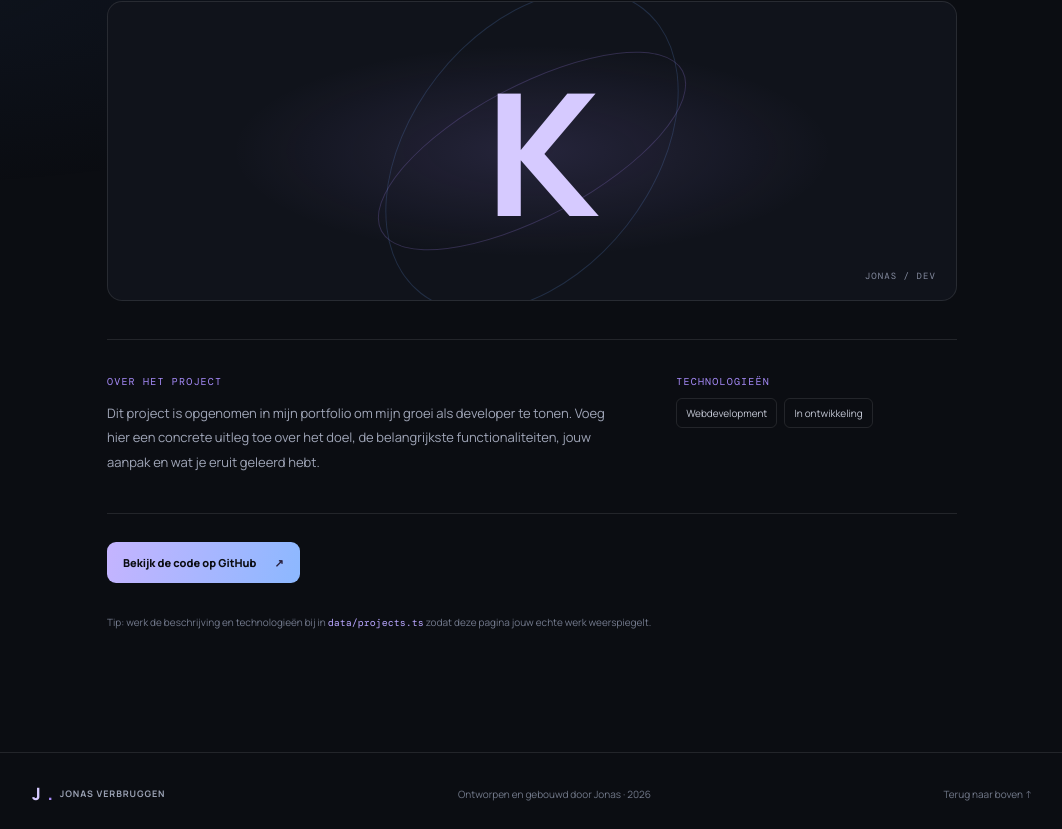
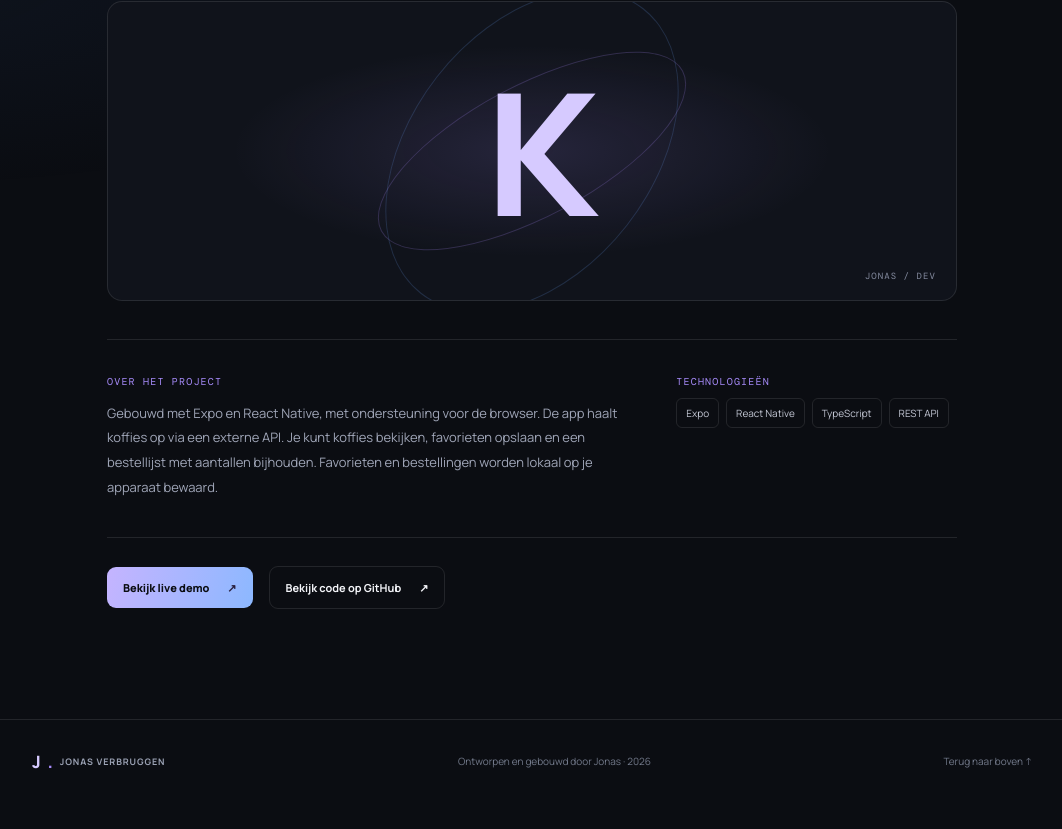
Before and after one commit to jonasvrnnn/portfolio, a Next.js app: page /projects/koffie in a window 1280 px wide. Shown: the part 463-1292 px from the top of the page, without its empty margins (108-1170 px from the left). After the commit the page ends 1265 px from the top, so only its background shows below. Built offline with nearby package versions, Linux system fonts and the light colour scheme; no server answers.

Commit message:
Prepare portfolio project demos and document hosting

```diff
--- a/app/projects/[slug]/page.module.css
+++ b/app/projects/[slug]/page.module.css
@@ -16,6 +16,9 @@
 .tags span { padding: 7px 9px; border: 1px solid var(--line); border-radius: 6px; color: #c4c8d5; font-size: 10px; }
 .github { display: inline-flex; gap: 18px; margin-top: 28px; padding: 13px 16px; border-radius: 9px; color: #0b0d12; background: linear-gradient(105deg, #c5b4ff, #8cb8ff); font-size: 11px; font-weight: 800; }
 .github span { color: #29203e; }
-.editNote { margin-top: 30px; color: #747b8e; font-size: 10px; line-height: 1.8; }
-.editNote code { color: #b9a7ff; font-family: var(--font-mono); }
+.actions { display: flex; flex-wrap: wrap; align-items: center; gap: 16px; margin-top: 28px; }
+.actions .github { margin-top: 0; }
+.source { display: inline-flex; gap: 18px; padding: 13px 16px; border: 1px solid var(--line); border-radius: 9px; font-size: 11px; font-weight: 700; }
+.source:hover { color: #c4b5fd; }
+.actions a:focus-visible { outline: 2px solid var(--accent); outline-offset: 4px; }
 @media (max-width: 650px) { .main { width: calc(100% - 32px); padding-top: 42px; } .back { margin-bottom: 38px; } .visual { height: 230px; } .visual > span { font-size: 135px; } .details { grid-template-columns: 1fr; gap: 20px; } }
--- a/app/projects/[slug]/page.tsx
+++ b/app/projects/[slug]/page.tsx
@@ -22,7 +22,9 @@ export default async function ProjectDetailPage({ params }: ProjectPageProps) {
     <p className={styles.lead}>{project.description}</p>
     <div className={styles.visual} aria-hidden="true"><span>{project.title.slice(0, 1)}</span><small>JONAS / DEV</small></div>
     <section className={styles.details}><div><p className={styles.label}>OVER HET PROJECT</p><p>{project.longDescription}</p></div><div><p className={styles.label}>TECHNOLOGIEËN</p><div className={styles.tags}>{project.technologies.map((technology) => <span key={technology}>{technology}</span>)}</div></div></section>
-    <a className={styles.github} href={project.githubUrl} target="_blank" rel="noreferrer">Bekijk de code op GitHub <span>↗</span></a>
-    <p className={styles.editNote}>Tip: werk de beschrijving en technologieën bij in <code>data/projects.ts</code> zodat deze pagina jouw echte werk weerspiegelt.</p>
+    <div className={styles.actions}>
+      {project.demoUrl && <a className={styles.github} href={project.demoUrl} target="_blank" rel="noopener noreferrer">Bekijk live demo <span aria-hidden="true">↗</span></a>}
+      <a className={styles.source} href={project.githubUrl} target="_blank" rel="noopener noreferrer">Bekijk code op GitHub <span aria-hidden="true">↗</span></a>
+    </div>
   </main><Footer /></>;
 }
--- a/components/ProjectCard/ProjectCard.module.css
+++ b/components/ProjectCard/ProjectCard.module.css
@@ -15,7 +15,8 @@
 .description { min-height: 58px; margin: 0; color: var(--muted); font-size: 12px; line-height: 1.8; }
 .tags { display: flex; flex-wrap: wrap; gap: 6px; margin-top: 17px; }
 .tags span { padding: 6px 8px; border: 1px solid var(--line); border-radius: 5px; color: #aeb4c5; font-size: 9px; }
-.links { display: flex; justify-content: space-between; gap: 12px; margin-top: 20px; padding-top: 15px; border-top: 1px solid var(--line); font-size: 11px; font-weight: 700; }
+.links { display: flex; flex-wrap: wrap; justify-content: space-between; gap: 12px; margin-top: 20px; padding-top: 15px; border-top: 1px solid var(--line); font-size: 11px; font-weight: 700; }
+.links .demo { color: #c4b5fd; }
 .links a { transition: color .2s ease; }
 .links a:hover { color: #c4b5fd; }
 .links a span { color: var(--accent); margin-left: 5px; }
--- a/components/ProjectCard/ProjectCard.tsx
+++ b/components/ProjectCard/ProjectCard.tsx
@@ -8,7 +8,11 @@ export default function ProjectCard({ project }: ProjectCardProps) {
     <div className={styles.art} aria-hidden="true"><span className={styles.artGlow} /><span className={styles.artLetters}>{project.title.slice(0, 1)}</span><span className={styles.artLabel}>JONAS / DEV</span></div>
     <div className={styles.body}><p className={styles.eyebrow}>{project.eyebrow}</p><h3>{project.title}</h3><p className={styles.description}>{project.description}</p>
       <div className={styles.tags}>{project.technologies.map((technology) => <span key={technology}>{technology}</span>)}</div>
-      <div className={styles.links}><Link href={`/projects/${project.slug}`}>Project bekijken <span aria-hidden="true">→</span></Link><a href={project.githubUrl} target="_blank" rel="noreferrer">GitHub <span aria-hidden="true">↗</span></a></div>
+      <div className={styles.links}>
+        {project.demoUrl && <a className={styles.demo} href={project.demoUrl} target="_blank" rel="noopener noreferrer">Bekijk live demo <span aria-hidden="true">↗</span></a>}
+        <Link href={`/projects/${project.slug}`}>Project bekijken <span aria-hidden="true">→</span></Link>
+        <a href={project.githubUrl} target="_blank" rel="noopener noreferrer">Bekijk code <span aria-hidden="true">↗</span></a>
+      </div>
     </div>
   </article>;
 }
--- a/data/projects.ts
+++ b/data/projects.ts
@@ -7,6 +7,7 @@ export type Project = {
   technologies: string[];
   category: "Web" | "Full-stack";
   githubUrl: string;
+  demoUrl?: string;
   featured: boolean;
   number: string;
 };
@@ -17,12 +18,13 @@ export const projects: Project[] = [
     title: "Koffie",
     eyebrow: "Persoonlijk project",
     description:
-      "Een project rond koffie en webdevelopment. Bekijk de repository voor de huidige implementatie en details.",
+      "Een koffie-app waarin je warme en koude koffies ontdekt, favorieten bewaart en je bestellingen bijhoudt.",
     longDescription:
-      "Dit project is opgenomen in mijn portfolio om mijn groei als developer te tonen. Voeg hier een concrete uitleg toe over het doel, de belangrijkste functionaliteiten, jouw aanpak en wat je eruit geleerd hebt.",
-    technologies: ["Webdevelopment", "In ontwikkeling"],
+      "Gebouwd met Expo en React Native, met ondersteuning voor de browser. De app haalt koffies op via een externe API. Je kunt koffies bekijken, favorieten opslaan en een bestellijst met aantallen bijhouden. Favorieten en bestellingen worden lokaal op je apparaat bewaard.",
+    technologies: ["Expo", "React Native", "TypeScript", "REST API"],
     category: "Web",
     githubUrl: "https://github.com/jonasvrnnn/koffie",
+    demoUrl: process.env.NEXT_PUBLIC_KOFFIE_DEMO_URL || undefined,
     featured: true,
     number: "01",
   },
@@ -31,12 +33,13 @@ export const projects: Project[] = [
     title: "Project webontwikkeling 2025",
     eyebrow: "Schoolproject",
     description:
-      "Een webontwikkelingsproject uit mijn opleiding aan AP Hogeschool. De details kunnen worden aangevuld met de gebruikte stack en functies.",
+      "Een webapplicatie om Bijbelboeken en categorieën te verkennen, met zoeken, filters en gebruikersaccounts.",
     longDescription:
-      "Dit schoolproject toont mijn ervaring met het opbouwen van een webapplicatie. Vul aan welke functionaliteiten je zelf gemaakt hebt, welke technologieën gebruikt zijn en hoe de samenwerking verliep.",
-    technologies: ["Webdevelopment", "Schoolproject"],
+      "Een schoolproject met een Express-server en EJS-templates. Boeken, categorieën, gebruikers en sessies worden opgeslagen in MongoDB. Bezoekers kunnen een account aanmaken en boeken doorzoeken en filteren; beheerders kunnen boekgegevens aanpassen.",
+    technologies: ["TypeScript", "Express", "EJS", "MongoDB"],
     category: "Full-stack",
     githubUrl: "https://github.com/jonasvrnnn/project-webontwikkeling-2025",
+    demoUrl: process.env.NEXT_PUBLIC_WEBONTWIKKELING_DEMO_URL || undefined,
     featured: true,
     number: "02",
   },
```
Also changed, not shown: 2 other files (tests, documents, lock files or other folders).
